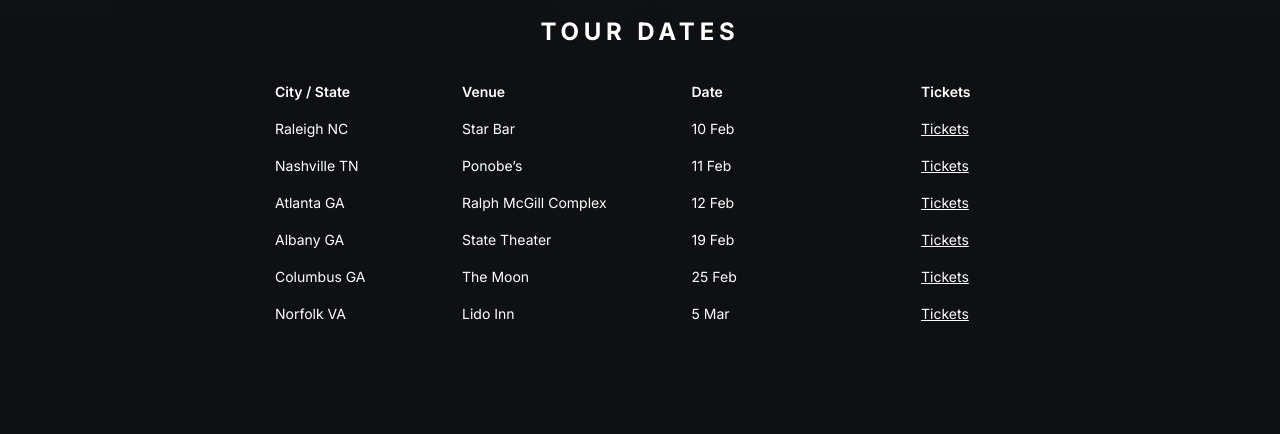
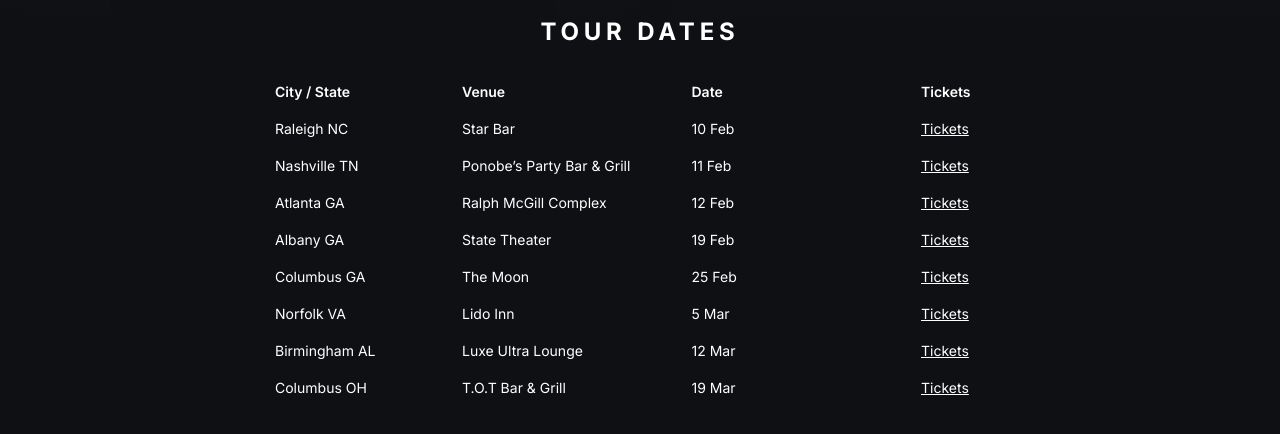
Before and after one commit to CRE8Interactions/slimetour, a website: page public/index.html in a window 1280 px wide. Shown: the part 348-782 px from the top of the page. Drawn offline with nearby package versions, Linux system fonts and the light colour scheme.

Commit message:
date updates

```diff
--- a/public/index.html
+++ b/public/index.html
@@ -55,7 +55,7 @@
 					</tr>
 					<tr>
 						<th scope="row">Nashville TN</th>
-						<td>Ponobe’s</td>
+						<td>Ponobe’s Party Bar & Grill</td>
 						<td>11 Feb</td>
 						<td><a
 								href="https://www.eventbrite.com/e/237670357437" target="_blank">Tickets</a>
@@ -93,6 +93,22 @@
 								href="https://www.eventbrite.com/e/237648933357" target="_blank">Tickets</a>
 						</td>
 					</tr>
+					<tr>
+						<th scope="row">Birmingham AL</th>
+						<td>Luxe Ultra Lounge</td>
+						<td>12 Mar</td>
+						<td><a
+								href="https://www.eventbrite.com/e/244253206917" target="_blank">Tickets</a>
+						</td>
+					</tr>
+					<tr>
+						<th scope="row">Columbus OH</th>
+						<td>T.O.T Bar & Grill </td>
+						<td>19 Mar</td>
+						<td><a
+								href="https://www.eventbrite.com/e/244252464697" target="_blank">Tickets</a>
+						</td>
+					</tr>
 				</tbody>
 			</table>
 		</div>
```
